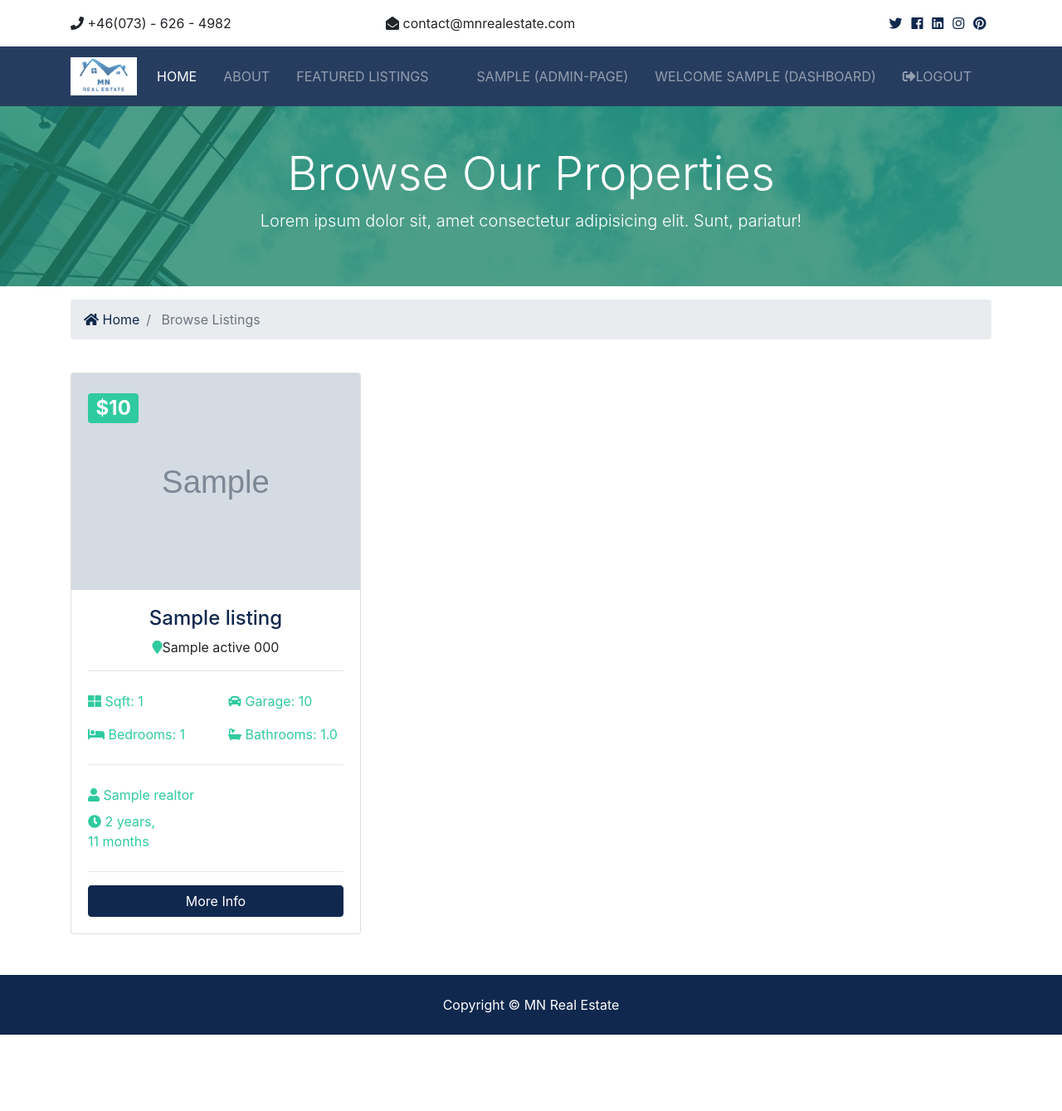
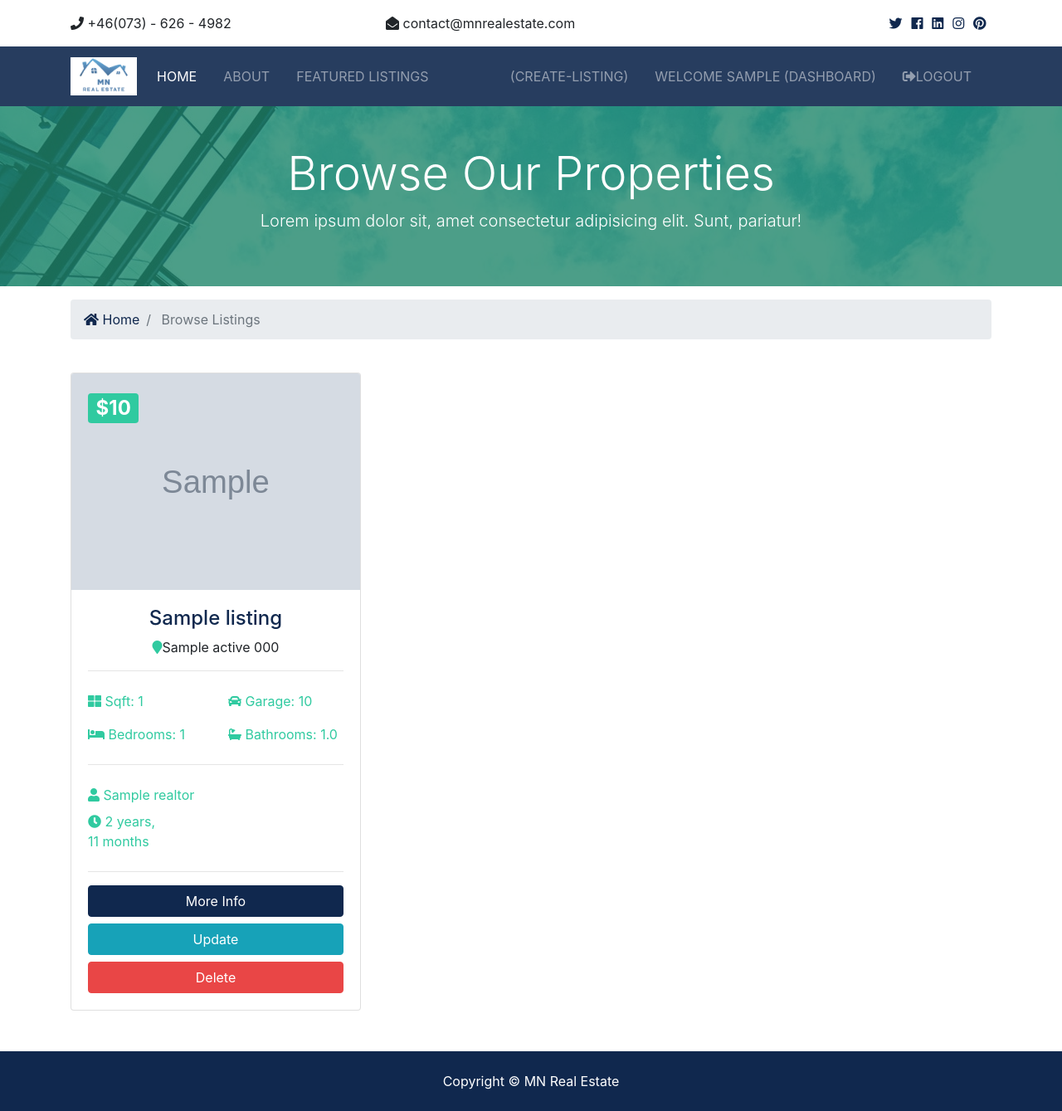
Before and after one commit to Mustafanaji0413/real-estate, a Django app: page /listings/ in a window 1280 px wide. Shown: the whole page at 83% size. Before the commit the page ends 1247 px from the top, so only its background shows below. Run offline with Django 3.2, Linux system fonts and the light colour scheme; a user stored in the database is signed in; tables that the repository leaves empty hold one stand-in row (values such as "Sample post"); grey boxes marked "Sample" are stand-in pictures; some libraries are stand-ins or nearby versions.

Commit message:
add update button and link it to the update page

```diff
--- a/accounts/urls.py
+++ b/accounts/urls.py
@@ -6,5 +6,7 @@ urlpatterns = [
     path('register', views.register, name='register'),
     path('logout', views.logout, name='logout'),
     path('dashboard', views.dashboard, name='dashboard'),
-    path('admin', views.createListing, name='admin'),
-]
+    path('admin_create', views.createListing, name='admin_create'),
+    path('admin_update <str:pk>', views.UpdateOrder, name='admin_update'),
+
+    ]
--- a/accounts/views.py
+++ b/accounts/views.py
@@ -83,7 +83,11 @@ def createListing(request):
         if form.is_valid():
             form.save()
             return redirect('/listings')
+    context = {'form': form}
+    return render(request, 'accounts/create_listing.html', {'form': form})
 
+
+def UpdateOrder(request, pk):
+    form = listingForm()
     context = {'form': form}
-
     return render(request, 'accounts/create_listing.html', {'form': form})
--- a/templates/base.html
+++ b/templates/base.html
@@ -81,8 +81,7 @@
               class="nav-item mr-3"
             {% endif %}
             >
-            <a class="nav-link" href="{% url 'admin' %}">{{ user.username }}
-            (Admin-Page)</a>
+            <a class="nav-link" href="{% url 'admin_create' %}">(Create-Listing)</a>
             </li>
             {% endif %}
               <li
--- a/templates/listings/listings.html
+++ b/templates/listings/listings.html
@@ -76,6 +76,10 @@
             </div>
             <hr>
             <a href="{% url 'listing' listing.id %}" class="btn btn-primary btn-block">More Info</a>
+              {% if request.user.is_superuser %}
+              <a href="{% url 'admin_update' listing.id %}" class="btn btn-info btn-block">Update</a>
+              <a href="{% url 'listing' listing.id %}" class="btn btn-danger btn-block">Delete</a>
+              {% endif %}
           </div>
         </div>
       </div>
```
